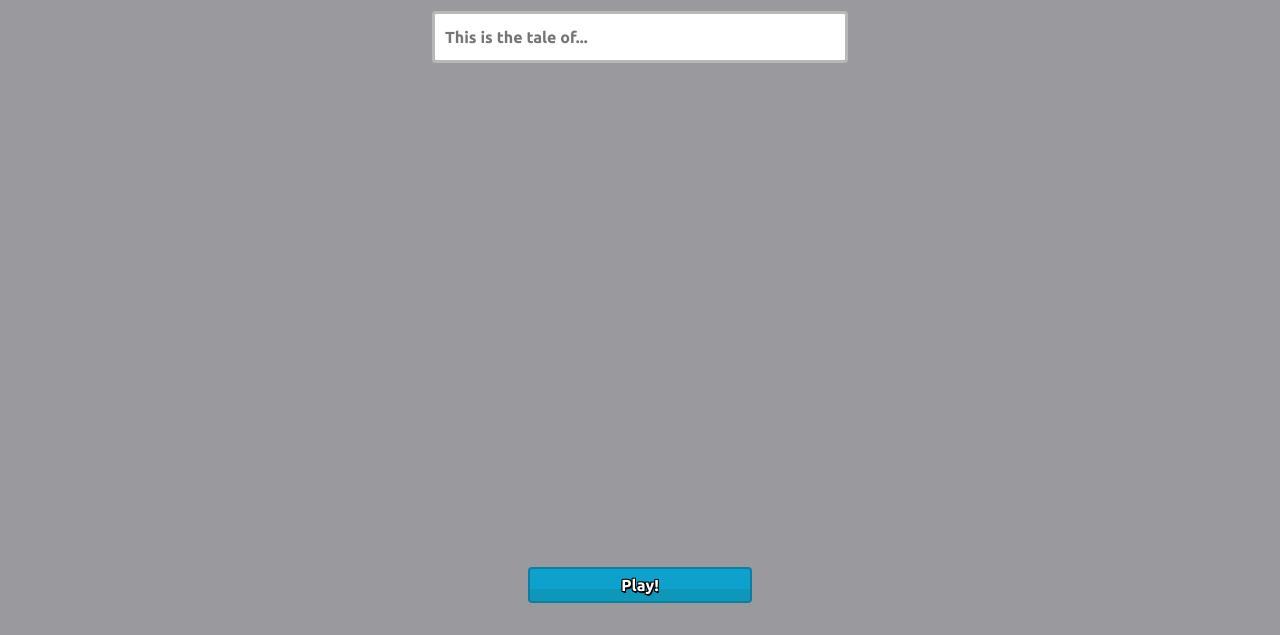
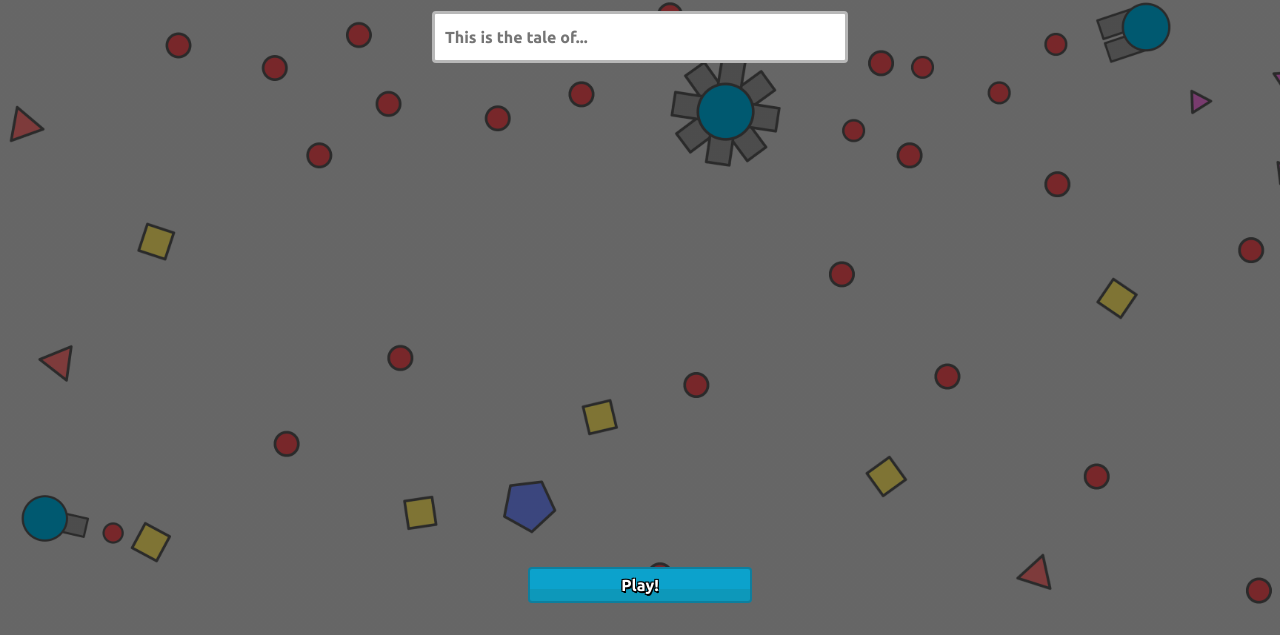
Before and after one commit to prasadbahekar/Diep-Io, a website built with Vite: page index.html in a window 1280 px wide. Shown: the part 165-800 px from the top of the page. Built offline with nearby package versions, Linux system fonts and the light colour scheme.

Commit message:
Completed the Basic Home UI

```diff
--- a/index.html
+++ b/index.html
@@ -9,7 +9,6 @@
     </head>
     <body class="ubuntu-small">
         <div id="ui">
-            <div id="fullscreenBtn"></div>
             <div id="home-menu">
                 <div class="top-left">
                     <div id="loginBtn" class="btn">
@@ -31,8 +30,11 @@
                     </div>
                 </div>
                 <div class="center-div">
-                    <img src="./src/assets/logo.png" id="diep-logo" />
-                    <input placeholder="This is the tale of..." />
+                    <img src="./src/assets/textures/logo.png" id="diep-logo" />
+                    <input
+                        placeholder="This is the tale of..."
+                        maxlength="15"
+                    />
                 </div>
                 <div class="center-div">
                     <div id="startBtn" class="btn">
--- a/src/game/data/advancements.js
+++ b/src/game/data/advancements.js
@@ -1,63 +1,190 @@
+import { COLORS } from "./colors";
+
 export const ACHIEVEMENTS = [
   // --- Initial 23 ---
   {
     id: 1,
     title: "A moment to cherish forever",
     desc: "Destroy your first tank",
+    color: COLORS.cyan,
   },
-  { id: 2, title: "Git gud", desc: "Destroy 10 tanks" },
-  { id: 3, title: "Gitting gud", desc: "Destroy 100 tanks" },
-  { id: 4, title: "Got gud", desc: "Destroy 1000 tanks" },
-  { id: 5, title: "Starting out", desc: "Destroy something" },
-  { id: 6, title: "Getting good", desc: "Destroy 500 things" },
-  { id: 7, title: "Destroy EVERYTHING", desc: "Destroy 10000 things" },
-  { id: 8, title: "Gotta start somewhere", desc: "Destroy 10 squares" },
-  { id: 9, title: "Square hater", desc: "Destroy 500 squares" },
-  { id: 10, title: "These squares gotta go", desc: "Destroy 10000 squares" },
-  { id: 11, title: "Fire power", desc: "Upgrade to Twin" },
-  { id: 12, title: "Eat those bullets", desc: "Upgrade to Machine Gun" },
-  { id: 13, title: "Snipin’", desc: "Upgrade to Sniper" },
+  { id: 2, title: "Git gud", desc: "Destroy 10 tanks", color: COLORS.green },
+  { id: 3, title: "Gitting gud", desc: "Destroy 100 tanks", color: COLORS.red },
+  { id: 4, title: "Got gud", desc: "Destroy 1000 tanks", color: COLORS.yellow },
+  {
+    id: 5,
+    title: "Starting out",
+    desc: "Destroy something",
+    color: COLORS.blue,
+  },
+  {
+    id: 6,
+    title: "Getting good",
+    desc: "Destroy 500 things",
+    color: COLORS.purple,
+  },
+  {
+    id: 7,
+    title: "Destroy EVERYTHING",
+    desc: "Destroy 10000 things",
+    color: COLORS.magenta,
+  },
+  {
+    id: 8,
+    title: "Gotta start somewhere",
+    desc: "Destroy 10 squares",
+    color: COLORS.peach,
+  },
+  {
+    id: 9,
+    title: "Square hater",
+    desc: "Destroy 500 squares",
+    color: COLORS.cyan,
+  },
+  {
+    id: 10,
+    title: "These squares gotta go",
+    desc: "Destroy 10000 squares",
+    color: COLORS.green,
+  },
+  {
+    id: 11,
+    title: "Fire power",
+    desc: "Upgrade to Twin",
+    color: COLORS.magenta,
+  },
+  {
+    id: 12,
+    title: "Eat those bullets",
+    desc: "Upgrade to Machine Gun",
+    color: COLORS.peach,
+  },
+  { id: 13, title: "Snipin’", desc: "Upgrade to Sniper", color: COLORS.cyan },
   {
     id: 14,
     title: "Ain’t no one sneaking up on ME",
     desc: "Upgrade to Flank Guard",
+    color: COLORS.green,
   },
   {
     id: 15,
     title: "Try some other classes too",
     desc: "Upgrade to Sniper 100 times",
+    color: COLORS.magenta,
   },
-  { id: 16, title: "That was tough", desc: "Kill a boss" },
-  { id: 17, title: "Boss Hunter", desc: "Kill 10 bosses" },
-  { id: 18, title: "Eh, you’re trying", desc: "Reach 1k points" },
-  { id: 19, title: "Starting to git gud", desc: "Reach 10k points" },
-  { id: 20, title: "You aren’t that bad at this", desc: "Reach 100k points" },
-  { id: 21, title: "Okay you’re pretty good", desc: "Reach 1m points" },
-  { id: 22, title: "Jackpot!", desc: "Get 20k points in a single kill" },
-  { id: 23, title: "LAAAAAAAAAAAAG", desc: "Play with over 1000 ms latency" },
+  { id: 16, title: "That was tough", desc: "Kill a boss", color: COLORS.cyan },
+  { id: 17, title: "Boss Hunter", desc: "Kill 10 bosses", color: COLORS.green },
+  {
+    id: 18,
+    title: "Eh, you’re trying",
+    desc: "Reach 1k points",
+    color: COLORS.red,
+  },
+  {
+    id: 19,
+    title: "Starting to git gud",
+    desc: "Reach 10k points",
+    color: COLORS.yellow,
+  },
+  {
+    id: 20,
+    title: "You aren’t that bad at this",
+    desc: "Reach 100k points",
+    color: COLORS.blue,
+  },
+  {
+    id: 21,
+    title: "Okay you’re pretty good",
+    desc: "Reach 1m points",
+    color: COLORS.purple,
+  },
+  {
+    id: 22,
+    title: "Jackpot!",
+    desc: "Get 20k points in a single kill",
+    color: COLORS.magenta,
+  },
+  {
+    id: 23,
+    title: "LAAAAAAAAAAAAG",
+    desc: "Play with over 1000 ms latency",
+    color: COLORS.peach,
+  },
 
   // --- Second Batch ---
-  { id: 24, title: "Three at the same time", desc: "Upgrade to Triple Shot" },
-  { id: 25, title: "I’ve got places to be", desc: "Upgrade to Tri-Angle" },
-  { id: 26, title: "BOOM, you’re dead", desc: "Upgrade to Destroyer" },
-  { id: 27, title: "Drones are love", desc: "Upgrade to Overseer" },
-  { id: 28, title: "C + E", desc: "Upgrade to Quad Tank" },
-  { id: 29, title: "Drones are life", desc: "Upgrade to Overseer 100 times" },
-  { id: 30, title: "Shiny!", desc: "Destroy a rare polygon (secret)" },
+  {
+    id: 24,
+    title: "Three at the same time",
+    desc: "Upgrade to Triple Shot",
+    color: COLORS.red,
+  },
+  {
+    id: 25,
+    title: "I’ve got places to be",
+    desc: "Upgrade to Tri-Angle",
+    color: COLORS.yellow,
+  },
+  {
+    id: 26,
+    title: "BOOM, you’re dead",
+    desc: "Upgrade to Destroyer",
+    color: COLORS.blue,
+  },
+  {
+    id: 27,
+    title: "Drones are love",
+    desc: "Upgrade to Overseer",
+    color: COLORS.purple,
+  },
+  {
+    id: 28,
+    title: "C + E",
+    desc: "Upgrade to Quad Tank",
+    color: COLORS.magenta,
+  },
+  {
+    id: 29,
+    title: "Drones are life",
+    desc: "Upgrade to Overseer 100 times",
+    color: COLORS.peach,
+  },
+  {
+    id: 30,
+    title: "Shiny!",
+    desc: "Destroy a rare polygon (secret)",
+    color: COLORS.cyan,
+  },
 
   // --- Third Batch ---
   {
     id: 31,
     title: "There are other classes?",
     desc: "Reach level 45 as Basic Tank",
+    color: COLORS.green,
   },
-  { id: 32, title: "It hurts when I do this", desc: "Ram into something" },
-  { id: 33, title: "Who needs bullets anyway", desc: "Ram into 100 things" },
-  { id: 34, title: "Look mom, no cannons!", desc: "Ram into 3000 things" },
+  {
+    id: 32,
+    title: "It hurts when I do this",
+    desc: "Ram into something",
+    color: COLORS.red,
+  },
+  {
+    id: 33,
+    title: "Who needs bullets anyway",
+    desc: "Ram into 100 things",
+    color: COLORS.yellow,
+  },
+  {
+    id: 34,
+    title: "Look mom, no cannons!",
+    desc: "Ram into 3000 things",
+    color: COLORS.blue,
+  },
   {
     id: 35,
     title: "They ain’t a real tank",
     desc: "Destroy 100 factory drones",
+    color: COLORS.purple,
   },
 
   // --- Fourth Batch ---
@@ -65,35 +192,80 @@ export const ACHIEVEMENTS = [
     id: 36,
     title: "Now you really ain’t sneaking up on me",
     desc: "Upgrade to Twin Flank",
+    color: COLORS.peach,
   },
   {
     id: 37,
     title: "Insert uncreative achievement name here",
     desc: "Upgrade to Assassin",
+    color: COLORS.cyan,
   },
-  { id: 38, title: "Huntin’", desc: "Upgrade to Hunter" },
-  { id: 39, title: "Eat those pellets!", desc: "Upgrade to Gunner" },
-  { id: 40, title: "BUILD A WALL", desc: "Upgrade to Trapper" },
+  { id: 38, title: "Huntin’", desc: "Upgrade to Hunter", color: COLORS.green },
+  {
+    id: 39,
+    title: "Eat those pellets!",
+    desc: "Upgrade to Gunner",
+    color: COLORS.red,
+  },
+  {
+    id: 40,
+    title: "BUILD A WALL",
+    desc: "Upgrade to Trapper",
+    color: COLORS.yellow,
+  },
   {
     id: 41,
     title: "Can’t bother using both hands to play?",
     desc: "Upgrade to Auto 3",
+    color: COLORS.blue,
   },
-  { id: 42, title: "Where did my cannon go?", desc: "Upgrade to Smasher" },
-  { id: 43, title: "2fast4u", desc: "Max out Movement Speed" },
-  { id: 44, title: "Ratatatatatatatata", desc: "Max out Reload" },
+  {
+    id: 42,
+    title: "Where did my cannon go?",
+    desc: "Upgrade to Smasher",
+    color: COLORS.purple,
+  },
+  {
+    id: 43,
+    title: "2fast4u",
+    desc: "Max out Movement Speed",
+    color: COLORS.magneta,
+  },
+  {
+    id: 44,
+    title: "Ratatatatatatatata",
+    desc: "Max out Reload",
+    color: COLORS.peach,
+  },
   {
     id: 45,
     title: "More dangerous than it looks",
     desc: "Max out Bullet Damage",
+    color: COLORS.cyan,
   },
   {
     id: 46,
     title: "There’s no stopping it!",
     desc: "Max out Bullet Penetration",
+    color: COLORS.green,
   },
-  { id: 47, title: "Mach 4", desc: "Max out Bullet Speed" },
-  { id: 48, title: "Don’t touch me", desc: "Max out Body Damage" },
-  { id: 49, title: "Indestructible", desc: "Max out Max Health" },
-  { id: 50, title: "Self-repairing", desc: "Max out Health Regen" },
+  { id: 47, title: "Mach 4", desc: "Max out Bullet Speed", color: COLORS.red },
+  {
+    id: 48,
+    title: "Don’t touch me",
+    desc: "Max out Body Damage",
+    color: COLORS.yellow,
+  },
+  {
+    id: 49,
+    title: "Indestructible",
+    desc: "Max out Max Health",
+    color: COLORS.blue,
+  },
+  {
+    id: 50,
+    title: "Self-repairing",
+    desc: "Max out Health Regen",
+    color: COLORS.purple,
+  },
 ];
--- /dev/null
+++ b/src/game/data/colors.js
@@ -0,0 +1,10 @@
+export const COLORS = {
+  cyan: "#66eae6",
+  green: "#92ea66",
+  red: "#eb6767",
+  yellow: "#e7d063",
+  blue: "#6690ea",
+  purple: "#9566ea",
+  magenta: "#e666ea",
+  peach: "#e8b18a",
+};
--- a/src/game/ui/homeMenu.js
+++ b/src/game/ui/homeMenu.js
@@ -1,7 +1,7 @@
 import { ACHIEVEMENTS } from "../data/advancements.js";
 
-let scrollOffset = 0;
-let smoothOffset = 0;
+let scrollOffset = -16;
+let smoothOffset = 8;
 let showPanel = false;
 
 function createAdvancement(data) {
@@ -16,6 +16,8 @@ function createAdvancement(data) {
     <h3>${data.title}</h3>
     <p>${data.desc}</p>
   `;
+
+  inner.style.backgroundColor = data.color;
 
   wrapper.appendChild(inner);
   outer.appendChild(wrapper);
@@ -44,10 +46,8 @@ document.addEventListener("wheel", (e) => {
 
 function updateCarousel() {
   const allAdvancements = document.querySelectorAll(".advancement");
-  const screenCenter = window.innerHeight / 2;
-  const maxDist = window.innerHeight / 2;
 
-  updateScrollOffset(-0.4);
+  if (showPanel) updateScrollOffset(-0.4);
   const lerpFactor = 0.08;
   smoothOffset += (scrollOffset - smoothOffset) * lerpFactor;
 
--- a/src/style.css
+++ b/src/style.css
@@ -89,7 +89,7 @@ canvas {
 }
 
 .advancement-inner {
-    background-color: #0ca2cc;
+    background-color: #6690ea;
     padding: 4px 8px 4px 18px;
     border: 3px solid #000000;
     border-top-left-radius: 100px;
@@ -138,11 +138,20 @@ canvas {
 }
 
 #home-menu {
+    height: 100%;
+    width: 100%;
     display: flex;
-    height: 100%;
+    flex-direction: column;
     justify-content: space-between;
-    flex-direction: column;
     padding: 32px 0;
+
+    background-image:
+        linear-gradient(rgba(0, 0, 0, 0.5), rgba(0, 0, 0, 0.5)),
+        url("./assets/textures/bg.png");
+
+    background-position: center;
+    background-size: cover;
+    background-repeat: no-repeat;
 }
 
 #home-menu .center-div {
```
Also changed, not shown: src/game/state.js (added, +11 -0 lines), src/assets/textures/bg.png (added), src/assets/textures/logo.png (renamed from src/assets/logo.png).
